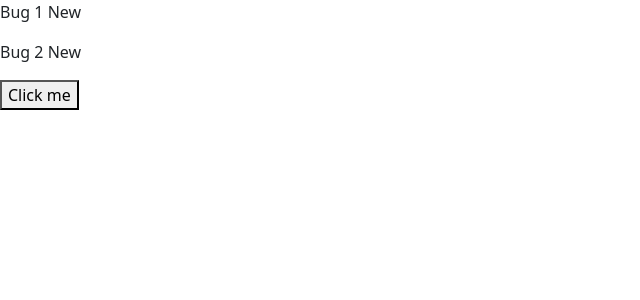
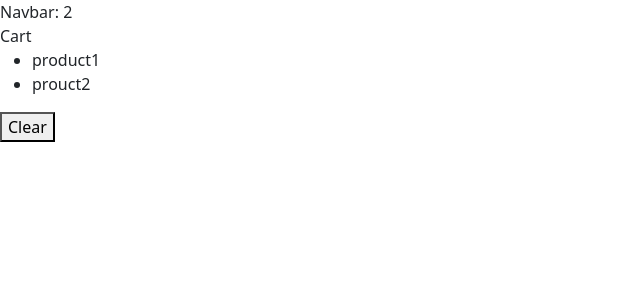
Before and after one commit to sfarwreurkah/Typescript-project, a React (Vite) app: page / in a window 1280 px wide. Shown: the top 300 px of the page, without its empty margins (0-640 px from the left). Built offline with nearby package versions, Linux system fonts and the light colour scheme.

Commit message:
cart navbar video 44

```diff
--- a/src/App.tsx
+++ b/src/App.tsx
@@ -1,120 +1,18 @@
+import { useState } from "react";
+import Navbar from "./components/NavBar";
+import Cart from "./components/Cart";
 
-//  video 40   updating objects
-
-// import { useState } from "react";
-
-// function App() {
-//     const [customer, setCustomer] = useState({
-//         name: 'jhn',
-//         address:{
-//             city: 'manestor',
-//             zipcode: '77665'
-//         }
-//     });
-
-//     const handleClick = () => {
-//         setCustomer({
-//             ...customer,
-//             address: {...customer.address , zipcode: '12345'},
-//         });
-//     };
-
-//     return (
-//         <div>
-//             <button onClick={handleClick}>Click me</button>
-//         </div>
-//     );
-// }
-
-// export default App;
-
-
-
-
-// -----------------------------------------------------------------------------------
-
-//  video 41    updating arrays
-
-// import { useState } from "react";
-
-// function App() {
-//     const [tags, setTags] = useState(['happy', 'cheerful']);
-
-//     const handleClick = () => {
-//         setTags([...tags, 'exciting']);
-
-//         setTags(tags.filter(tag => tag !== 'happy'));
-
-//         setTags(tags.map(tag => tag === 'happy' ? 'happiness' : tag));
-//     };
-
-//     return (
-//         <div>
-//             <button onClick={handleClick}>Click me</button>
-//         </div>
-//     );
-// }
-
-// export default App;
-
-
-
-// -----------------------------------------------------------------------------------
-
-//  video 42    updating arrays part 2
-
-// import { useState } from "react";
-
-// function App() {
-//     const [bugs, setBugs] = useState([
-//         { id: 1, title: 'Bug 1', fixed: false },
-//         { id: 2, title: 'Bug 2', fixed: false },
-//     ]);
-
-//     const handleClick = () => {
-//         setBugs(bugs.map(bug => bug.id === 1 ? { ...bug, fixed: true } : bug));
-//     };
-
-//     return (
-//         <div>
-//             <button onClick={handleClick}>Click me</button>
-//         </div>
-//     );
-// }
-
-// export default App;
-
-
-// -----------------------------------------------------------------------------------
-
-//  video 43    updating arrays  ( working with immer)
-
-import { useState } from "react";
-import produce from "immer";
-
-function App() {
-    const [bugs, setBugs] = useState([
-        { id: 1, title: 'Bug 1', fixed: false },
-        { id: 2, title: 'Bug 2', fixed: false },
-    ]);
-
-    const handleClick = () => {
-        setBugs(produce(draft => {
-            const bug = draft.find(bug => bug.id === 1);
-            if (bug) bug.fixed = true;
-        }));
-    };
+function App(){
+    const [cartItems, setCartItems] = useState(['product1' , 'prouct2'])
 
     return (
-        <div>
-            {bugs.map(bug => (
-                <p key={bug.id}>
-                    {bug.title} {bug.fixed ? 'Fixed' : 'New'}
-                </p>
-            ))}
-            <button onClick={handleClick}>Click me</button>
-        </div>
+   <div>
+    <Navbar cartItemsCount={cartItems.length } />
+    <Cart cartItems= {cartItems} onClear={() => setCartItems ([])} />
+   </div>
+
     );
 }
 
+
 export default App;
--- /dev/null
+++ b/src/components/Cart.tsx
@@ -0,0 +1,22 @@
+import React from 'react'
+
+interface Props{
+    cartItems: string[];
+    onClear: () => void;
+}
+
+const Cart = ({cartItems, onClear}: Props) => {
+  return (
+    <>
+    <div>
+      Cart
+    </div>
+    <ul>
+        {cartItems.map(item =><li key={item}>{item}</li>)}
+    </ul>
+    <button onClick={onClear}>Clear</button>
+    </>
+  )
+}
+
+export default Cart
--- /dev/null
+++ b/src/components/NavBar.tsx
@@ -0,0 +1,11 @@
+import React from "react";
+
+interface Props {
+  cartItemsCount: number
+}
+
+const Navbar = ({ cartItemsCount }: Props) => {
+  return <div>Navbar: {cartItemsCount}</div>;
+};
+
+export default Navbar;
```
